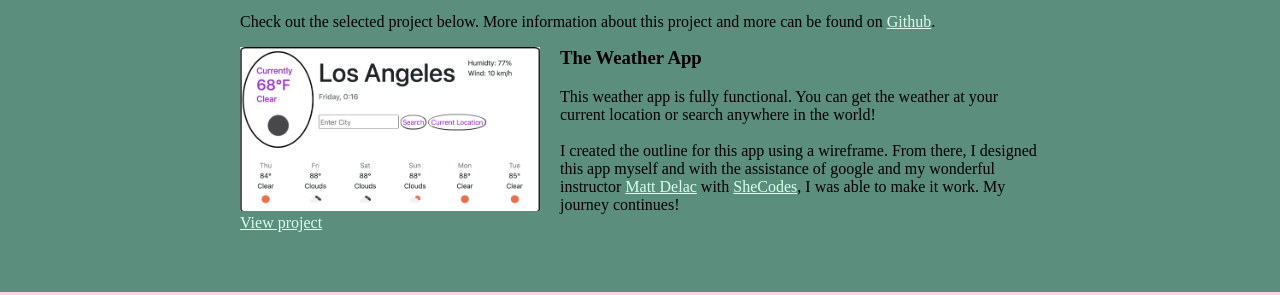
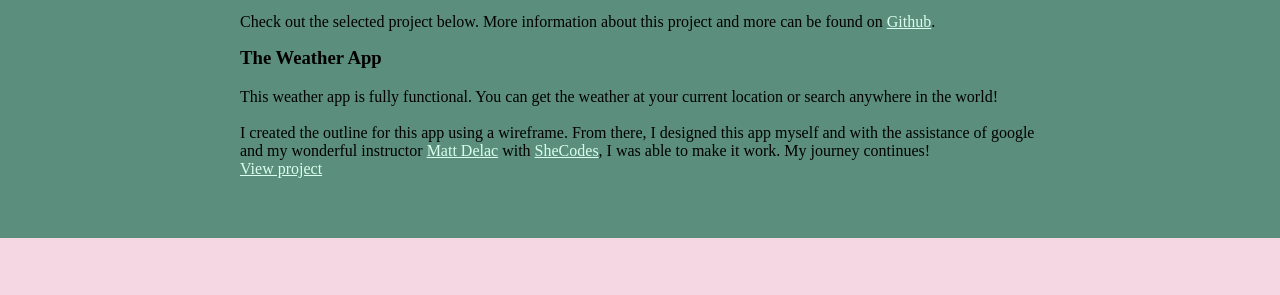
Before and after one commit to Alacy17/Ashley-Lacy-Portfolio, a plain HTML site: page index.html in a window 1280 px wide. Shown: the part 478-773 px from the top of the page. Drawn offline with Linux system fonts and the light colour scheme; a web font is replaced by a local one.

Commit message:
Temporarily Removed Image

```diff
--- a/index.html
+++ b/index.html
@@ -44,7 +44,7 @@
 
         <!-- Copy the whole <section> block to add more projects. -->
         <section class="project-item">
-          <img src="images/twa.png" alt="description of image" class="the-weather-app" />
+          <!--- ><img src="images/twa.png" alt="description of image" class="the-weather-app" /> -->
           <h3>The Weather App</h3>
 
           <p class="project-summary">
```
